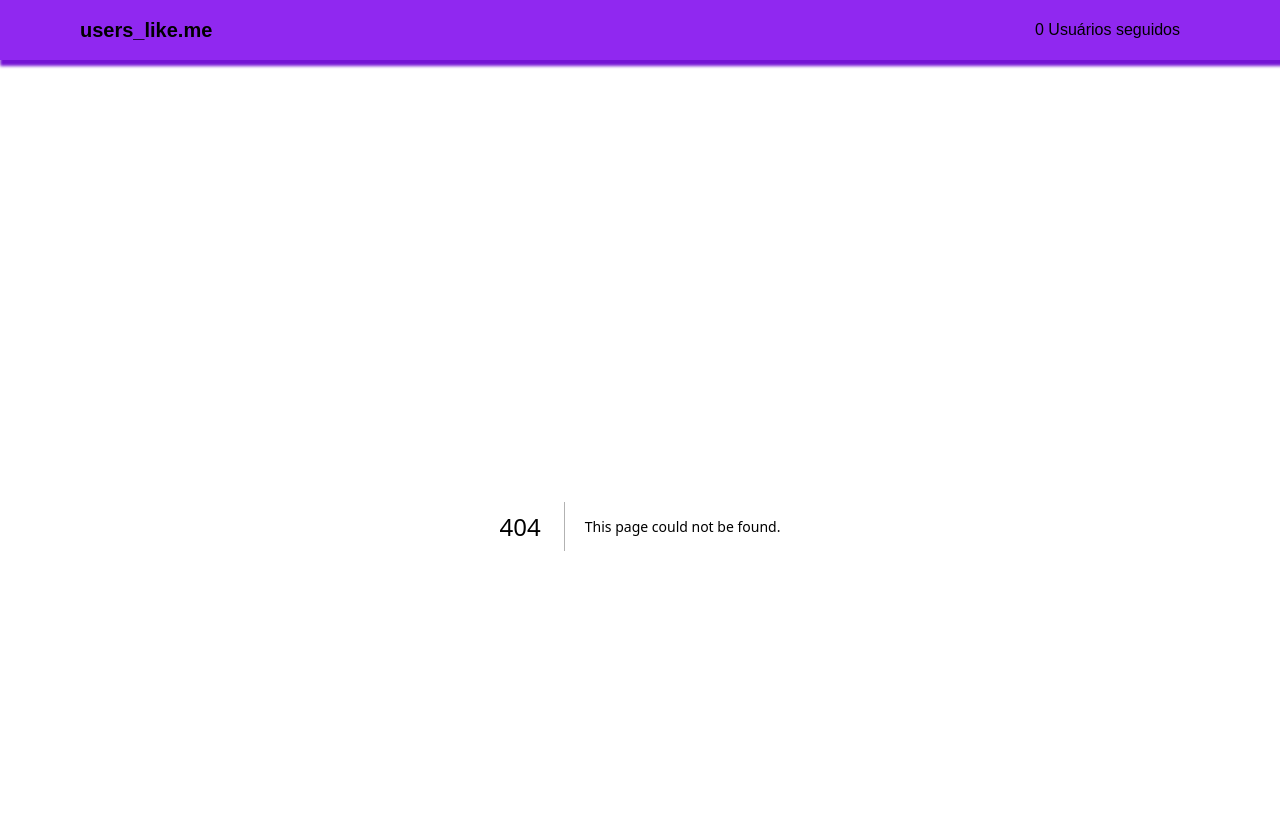
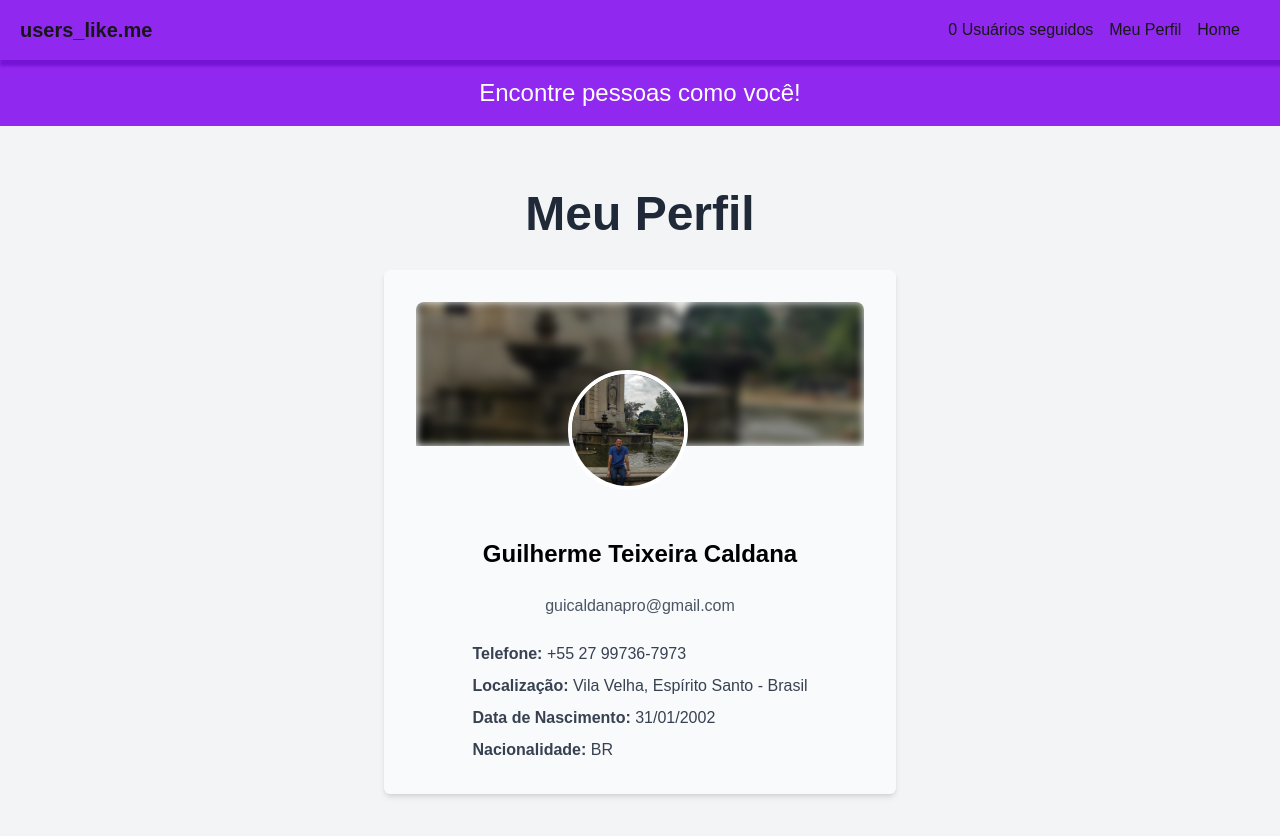
Before and after one commit to guicaldana/aumo-frontend, a Next.js app: page /my-profile in a window 1280 px wide. Before the commit this address had no page. Shown: the top 836 px of the page. Built offline with nearby package versions, Linux system fonts and the light colour scheme.

Commit message:
adicionando página de meu perfil

```diff
--- a/src/app/components/header.tsx
+++ b/src/app/components/header.tsx
@@ -1,7 +1,9 @@
 "use client";
 
-import { useState, useEffect } from "react";
+import { useState, useEffect, useRef } from "react";
 import Image from "next/image";
+import Link from "next/link";
+import { useRouter } from "next/navigation"; // Para navegação programática
 
 type Location = {
   street: string;
@@ -33,60 +35,93 @@ type User = {
 export const Header = () => {
   const [savedUsers, setSavedUsers] = useState<User[]>([]);
   const [isDropdownOpen, setIsDropdownOpen] = useState(false);
+  const [isMenuOpen, setIsMenuOpen] = useState(false); // Estado para o menu responsivo
+  const dropdownRef = useRef<HTMLDivElement>(null);
+  const router = useRouter();
 
-  // Função para seguir usuários
+  // Função para salvar no localStorage
+  const saveToLocalStorage = (users: User[]) => {
+    localStorage.setItem("savedUsers", JSON.stringify(users));
+  };
+
+  // Função para desfazer seguir
   const unfollowUser = (email: string) => {
     const updatedUsers = savedUsers.filter(
       (user) => user.profile.email !== email
     );
     setSavedUsers(updatedUsers);
-    localStorage.setItem("savedUsers", JSON.stringify(updatedUsers));
+    saveToLocalStorage(updatedUsers);
   };
 
-  useEffect(() => {}, [isDropdownOpen]);
-
-  // Atualiza a lista de usuários no dropdown
+  // Atualiza a lista de usuários seguidos periodicamente (agora independentemente do dropdown)
   useEffect(() => {
-    let interval: NodeJS.Timeout | null = null;
-
-    if (isDropdownOpen) {
-      // Chama a função para carregar os seguidores imediatamente
     const saved = localStorage.getItem("savedUsers");
     if (saved) {
       setSavedUsers(JSON.parse(saved));
     }
+  }, []);
 
-      // Configura um intervalo para atualizar a lista a cada 5 segundos
+  // Atualiza a lista de usuários seguidos periodicamente
+  useEffect(() => {
+    let interval: NodeJS.Timeout | null = null;
+
     interval = setInterval(() => {
-        const saved = localStorage.getItem("savedUsers");
-        if (saved) {
-          setSavedUsers(JSON.parse(saved));
-        }
-      }, 1000);
-    } else if (interval) {
-      // Limpa o intervalo quando o dropdown for fechado
-      clearInterval(interval);
-    }
+      saveToLocalStorage(savedUsers); // Salvando a lista no localStorage periodicamente
+    }, 5000);
 
-    // Limpa o intervalo quando o componente for desmontado
     return () => {
-      if (interval) {
-        clearInterval(interval);
+      if (interval) clearInterval(interval);
+    };
+  }, [savedUsers]);
+
+  // Fecha dropdown se clicar fora dele
+  useEffect(() => {
+    const handleClickOutside = (event: MouseEvent) => {
+      if (
+        dropdownRef.current &&
+        !dropdownRef.current.contains(event.target as Node)
+      ) {
+        setIsDropdownOpen(false);
       }
     };
-  }, [isDropdownOpen, setSavedUsers]);
 
-  const toggleDropdown = () => {
-    setIsDropdownOpen((prev) => !prev);
+    document.addEventListener("mousedown", handleClickOutside);
+    return () => document.removeEventListener("mousedown", handleClickOutside);
+  }, []);
+
+  // Função para ir para a Home e garantir que os dados sejam mantidos
+  const handleHomeClick = () => {
+    saveToLocalStorage(savedUsers); // Garante que os dados estejam salvos no localStorage
+    router.push("/"); // Navega para a Home
   };
 
+  // Funções para controlar o estado do dropdown e menu responsivo
+  const toggleDropdown = () => setIsDropdownOpen((prev) => !prev);
+  const toggleMenu = () => setIsMenuOpen((prev) => !prev);
+
   return (
-    <header className="flex bg-[var(--header-background)] py-4 px-20 items-center justify-between relative">
-      {/* Header title */}
-      <h1 className="text-xl font-bold">users_like.me</h1>
+    <header className="flex bg-[var(--header-background)] py-4 px-5 items-center justify-between relative">
+      {/* Logo */}
+      <Link href="/" className="text-[var(--header-text)] text-xl font-bold">
+        users_like.me
+      </Link>
 
-      {/* Dropdown menu */}
-      <nav className="relative">
+      {/* Menu Hamburguer */}
+      <button
+        onClick={toggleMenu}
+        className="sm:hidden text-[var(--header-text)] focus:outline-none"
+      >
+        ☰
+      </button>
+
+      {/* Menu Principal */}
+      <nav
+        className={`absolute sm:relative top-full left-0 w-full sm:w-auto sm:block bg-white sm:bg-transparent border sm:border-none shadow-md sm:shadow-none z-10 ${
+          isMenuOpen ? "block text-black " : "hidden "
+        }`}
+      >
+        <ul className="flex flex-col sm:flex-row items-center gap-4 p-4 sm:p-0">
+          <li>
             <a
               href="#"
               className="text-[var(--header-text)] cursor-pointer"
@@ -94,14 +129,38 @@ export const Header = () => {
             >
               {savedUsers.length} Usuários seguidos
             </a>
+          </li>
+          <li>
+            <Link
+              href="/my-profile"
+              className="text-[var(--header-text)] cursor-pointer"
+            >
+              Meu Perfil
+            </Link>
+          </li>
+          <li>
+            <button
+              onClick={handleHomeClick} // Chama a função para garantir que os dados sejam salvos
+              className="text-[var(--header-text)] cursor-pointer"
+            >
+              Home
+            </button>
+          </li>
+        </ul>
+      </nav>
+
+      {/* Dropdown de usuários seguidos */}
       {isDropdownOpen && (
-          <div className="followedUsers absolute top-full mt-2 text-black bg-gray-50 shadow-lg border rounded-md w-64 z-50 max-h-60 overflow-y-auto">
+        <div
+          ref={dropdownRef}
+          className="absolute top-full mt-2 text-black bg-gray-50 shadow-lg border rounded-md w-64 z-50 max-h-60 overflow-y-auto"
+        >
           <ul>
             {savedUsers.length > 0 ? (
               savedUsers.map((user) => (
                 <li
                   key={user.profile.email}
-                    className="flex items-center gap-2 px-4 py-2 hover:bg-gray-500"
+                  className="flex items-center gap-2 px-4 py-2 hover:bg-gray-200"
                 >
                   <Image
                     src={user.profile.picture}
@@ -121,14 +180,13 @@ export const Header = () => {
                 </li>
               ))
             ) : (
-                <li className="px-4 py-2 text-gray-50">
+              <li className="px-4 py-2 text-gray-500">
                 Você ainda não seguiu nenhum usuário.
               </li>
             )}
           </ul>
         </div>
       )}
-      </nav>
     </header>
   );
 };
--- /dev/null
+++ b/src/app/my-profile/my-profile.tsx
@@ -0,0 +1,106 @@
+import Image from "next/image";
+
+type Location = {
+    street: string;
+    city: string;
+    state: string;
+    country: string;
+    postcode: string;
+  };
+
+  type User = {
+    profile: {
+      fullName: string;
+      gender: string;
+      email: string;
+      phone: string;
+      location: Location;
+      picture: string;
+    };
+    contact: {
+      phone: string;
+      email: string;
+    };
+    personal: {
+      dateOfBirth: string;
+      nat: string;
+    };
+  };
+
+  export function MyProfile() {
+    const myUser: User = {
+      profile: {
+        fullName: "Guilherme Teixeira Caldana",
+        gender: "Masculino",
+        email: "guicaldanapro@gmail.com",
+        phone: "+55 27 99736-7973",
+        location: {
+          street: "123 Rua Principal",
+          city: "Vila Velha",
+          state: "Espírito Santo",
+          country: "Brasil",
+          postcode: "12345-678",
+        },
+        picture: "/myProfilePhoto.jpg", // Imagem do perfil
+      },
+      contact: {
+        phone: "+55 27 99736-7973",
+        email: "seuemail@exemplo.com",
+      },
+      personal: {
+        dateOfBirth: "2002-01-31",
+        nat: "BR",
+      },
+    };
+
+    function formatDate(date: string): string {
+        const [year, month, day] = date.split("-");
+        return `${day}/${month}/${year}`;
+      }
+
+    return (
+      <div className="flex flex-col items-center gap-6 p-8 bg-gray-50 rounded-md shadow-md max-w-lg mx-auto sm:w-[500px] md:w-[600px] lg:w-[700px] xl:w-[900px]">
+        <div className="profile-pic w-full h-36 overflow-hidden rounded-t-lg relative">
+        {myUser && (
+          <Image
+            src={myUser.profile.picture}
+            alt="Background"
+            layout="fill"
+            objectFit="cover"
+            className=" filter blur-sm"
+          />
+        )}
+      </div>
+
+      {/* Profile Image */}
+      <div className="profile-pic mt-[-100px] w-36 h-36 z-10 ">
+        {myUser && (
+          <Image
+            src={myUser.profile.picture}
+            alt="Profile Picture"
+            width={120}
+            height={120}
+            className="rounded-full border-4 border-white"
+          />
+        )}
+      </div>
+        <h1 className="text-2xl font-bold text-black">{myUser.profile.fullName}</h1>
+        <p className="text-gray-600">{myUser.profile.email}</p>
+        <div className="flex flex-col gap-2 text-gray-700">
+          <p>
+            <strong>Telefone:</strong> {myUser.contact.phone}
+          </p>
+          <p>
+            <strong>Localização:</strong> {myUser.profile.location.city},{" "}
+            {myUser.profile.location.state} - {myUser.profile.location.country}
+          </p>
+          <p>
+            <strong>Data de Nascimento:</strong> {formatDate(myUser.personal.dateOfBirth)}
+          </p>
+          <p>
+            <strong>Nacionalidade:</strong> {myUser.personal.nat}
+          </p>
+        </div>
+      </div>
+    );
+  }
--- /dev/null
+++ b/src/app/my-profile/page.tsx
@@ -0,0 +1,16 @@
+"use client";
+
+import { MyProfile } from "./my-profile";
+
+export default function MyProfilePage() {
+  return (
+    <div className="min-h-screen flex flex-col items-center bg-gray-100 pt-12 sm:pt-16">
+      <h1 className="text-4xl sm:text-5xl font-bold text-center mb-8 text-gray-800">
+        Meu Perfil
+      </h1>
+      <div className="w-full flex justify-center">
+        <MyProfile />
+      </div>
+    </div>
+  );
+}
```
Also changed, not shown: public/myProfilePhoto.jpg (added). Lines whose indentation alone changed are shown as unchanged.
